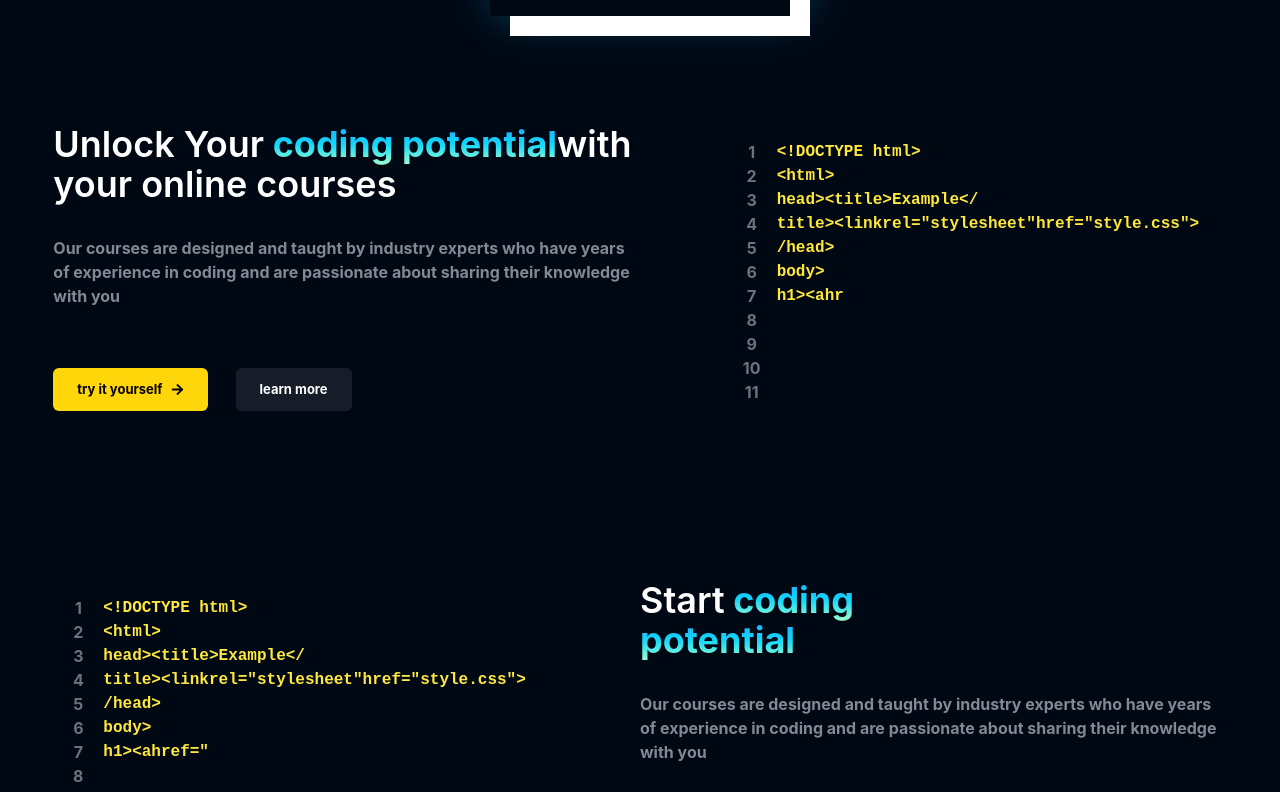
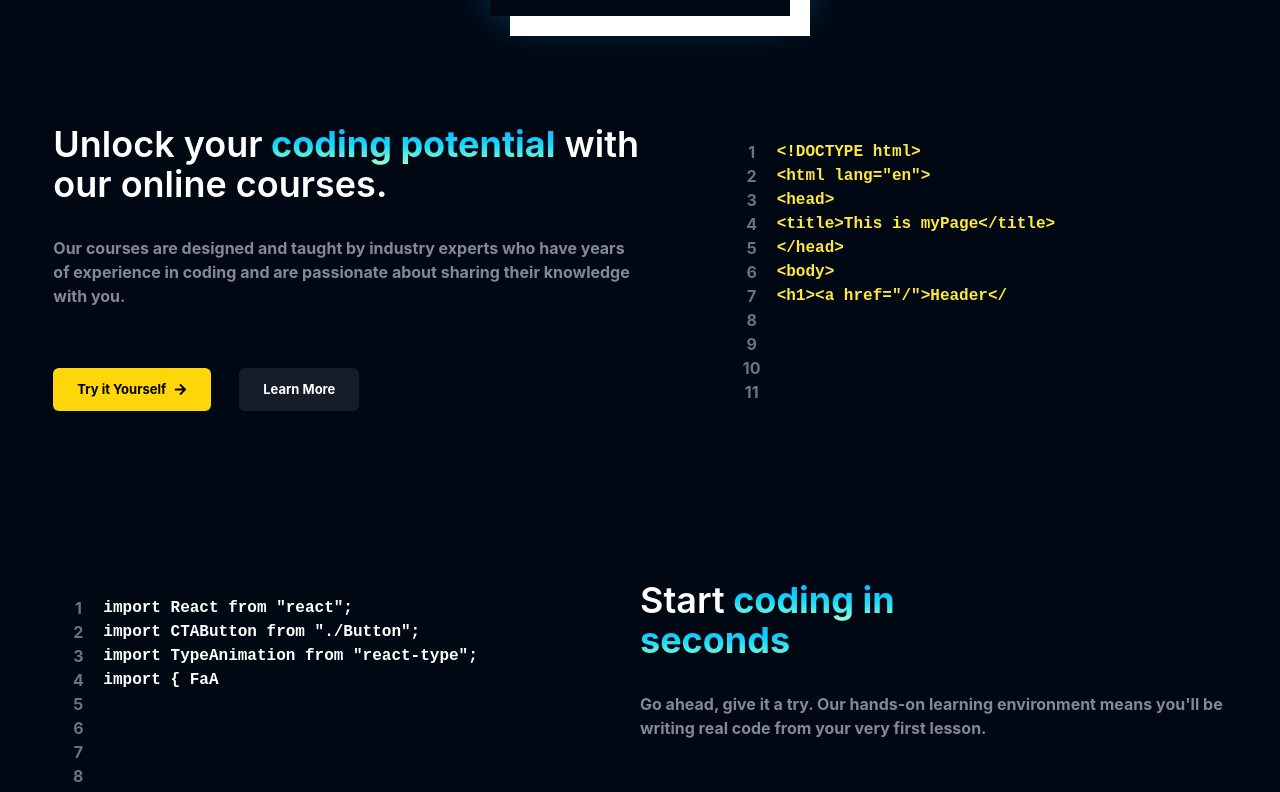
Before and after one commit to vishavjeetsinghrathore/edtechproject, a React (Create React App) app: page / in a window 1280 px wide. Shown: the part 540-1332 px from the top of the page. Built offline with nearby package versions, Linux system fonts and the light colour scheme; no server answers; grey boxes are pictures that could not be loaded.

Commit message:
home section updated

```diff
--- a/src/pages/Home.js
+++ b/src/pages/Home.js
@@ -59,65 +59,61 @@ const Home=()=>{
                   </video>
                </div>
 
-               {/*code section1*/}
+               {/* Code Section 1  */}
         <div>
-                <CodeBlocks position={"lg:flex-row"}
+          <CodeBlocks
+            position={"lg:flex-row"}
             heading={
               <div className="text-4xl font-semibold">
-                        Unlock Your
-                        <HighlightText text={"coding potential"}/>
-                        with your online courses
+                Unlock your
+                <HighlightText text={"coding potential"} /> with our online
+                courses.
               </div>
-
             }
             subheading={
-                    "Our courses are designed and taught by industry experts who have years of experience in coding and are passionate about sharing their knowledge with you"
+              "Our courses are designed and taught by industry experts who have years of experience in coding and are passionate about sharing their knowledge with you."
             }
-                ctabtn1={
-                    {
-                        text:"try it yourself",
-                        linkto:"/signup",
-                        active:true,
-                    }
-                }
+            ctabtn1={{
+              text: "Try it Yourself",
+              link: "/signup",
+              active: true,
+            }}
             ctabtn2={{
-                   text:"learn more",
-                   linkto:"/login",
-                   active:false,
+              text: "Learn More",
+              link: "/login",
+              active: false,
             }}
-                codeblock={`<!DOCTYPE html>\n<html>\nhead><title>Example</\ntitle><linkrel="stylesheet"href="style.css">\n/head>\nbody>\nh1><ahref="/">Header</a>\n/h1>\nnav><ahref="one/">One</a><ahref="two/">Two</\na><ahref="three/">Three</a>\n/nav>`}
             codeColor={"text-yellow-25"}
+            codeblock={`<!DOCTYPE html>\n <html lang="en">\n<head>\n<title>This is myPage</title>\n</head>\n<body>\n<h1><a href="/">Header</a></h1>\n<nav> <a href="/one">One</a> <a href="/two">Two</a> <a href="/three">Three</a>\n</nav>\n</body>`}
             backgroundGradient={<div className="codeblock1 absolute"></div>}
           />
         </div>
-               {/*codesection2*/}
+
+        {/* Code Section 2 */}
         <div>
-                <CodeBlocks position={"lg:flex-row-reverse"}
+          <CodeBlocks
+            position={"lg:flex-row-reverse"}
             heading={
-                    <div  className="w-[100%] text-4xl font-semibold lg:w-[50%]">
+              <div className="w-[100%] text-4xl font-semibold lg:w-[50%]">
                 Start
-                        <HighlightText text={"coding potential"}/>
-
+                <HighlightText text={"coding in seconds"} />
               </div>
-
             }
             subheading={
-                    "Our courses are designed and taught by industry experts who have years of experience in coding and are passionate about sharing their knowledge with you"
+              "Go ahead, give it a try. Our hands-on learning environment means you'll be writing real code from your very first lesson."
             }
-                ctabtn1={
-                    {
-                        text:"Continue Lesson",
-                        linkto:"/signup",
-                        active:true,
-                    }
-                }
+            ctabtn1={{
+              text: "Continue Lesson",
+              link: "/signup",
+              active: true,
+            }}
             ctabtn2={{
-                   text:"Learn More",
-                   linkto:"/login",
-                   active:false,
+              text: "Learn More",
+              link: "/login",
+              active: false,
             }}
-                codeblock={`<!DOCTYPE html>\n<html>\nhead><title>Example</\ntitle><linkrel="stylesheet"href="style.css">\n/head>\nbody>\nh1><ahref="/">Header</a>\n/h1>\nnav><ahref="one/">One</a><ahref="two/">Two</\na><ahref="three/">Three</a>\n/nav>`}
-                codeColor={"text-yellow-25"}
+            codeColor={"text-white"}
+            codeblock={`import React from "react";\n import CTAButton from "./Button";\nimport TypeAnimation from "react-type";\nimport { FaArrowRight } from "react-icons/fa";\n\nconst Home = () => {\nreturn (\n<div>Home</div>\n)\n}\nexport default Home;`}
             backgroundGradient={<div className="codeblock2 absolute"></div>}
           />
         </div>
```
Lines whose indentation alone changed are shown as unchanged.
